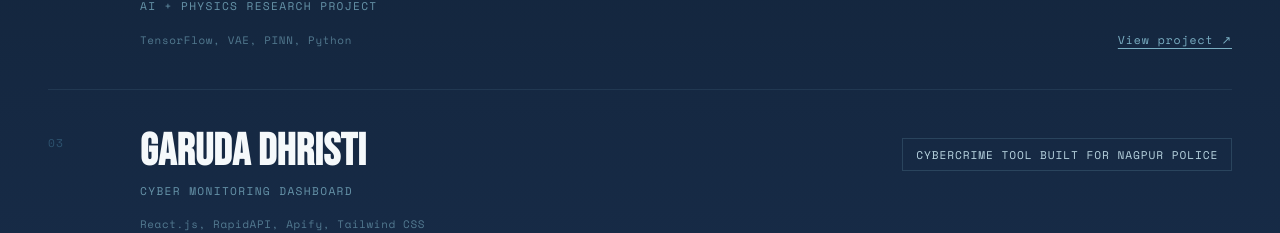
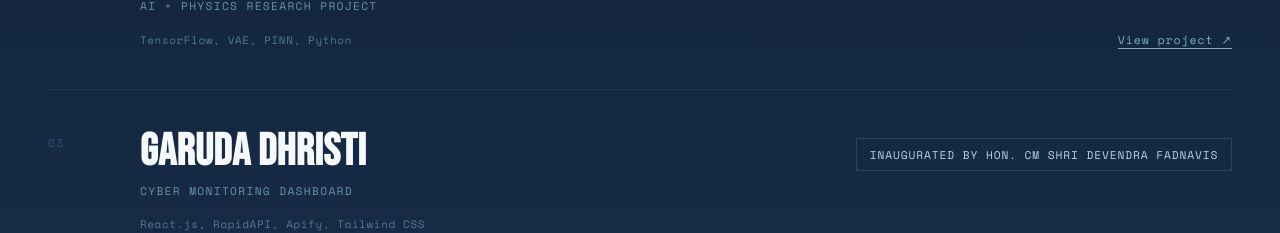
Before and after one commit to shambhaviraj20/portfolio-ai, a React (Vite) app: page / in a window 1280 px wide. Shown: the part 3117-3350 px from the top of the page. Built offline with nearby package versions, Linux system fonts and the light colour scheme.

Commit message:
Update highlight for resume entry

```diff
--- a/src/data/resume.js
+++ b/src/data/resume.js
@@ -48,7 +48,7 @@
     year: "2025",
     description:
       "Developed AI-assisted monitoring workflows for detecting harmful social media content across Twitter, Instagram, and Facebook. Integrated API-driven pipelines processing 30,000+ social media posts for keyword-based classification and analysis. Built filtering and visualization systems displaying 1,000+ flagged entries during testing workflows.",
-    highlight: "Cybercrime Tool built for Nagpur Police",
+    highlight: "Inaugurated by Hon. CM Shri Devendra Fadnavis",
     link: null,
   },
   {
```
